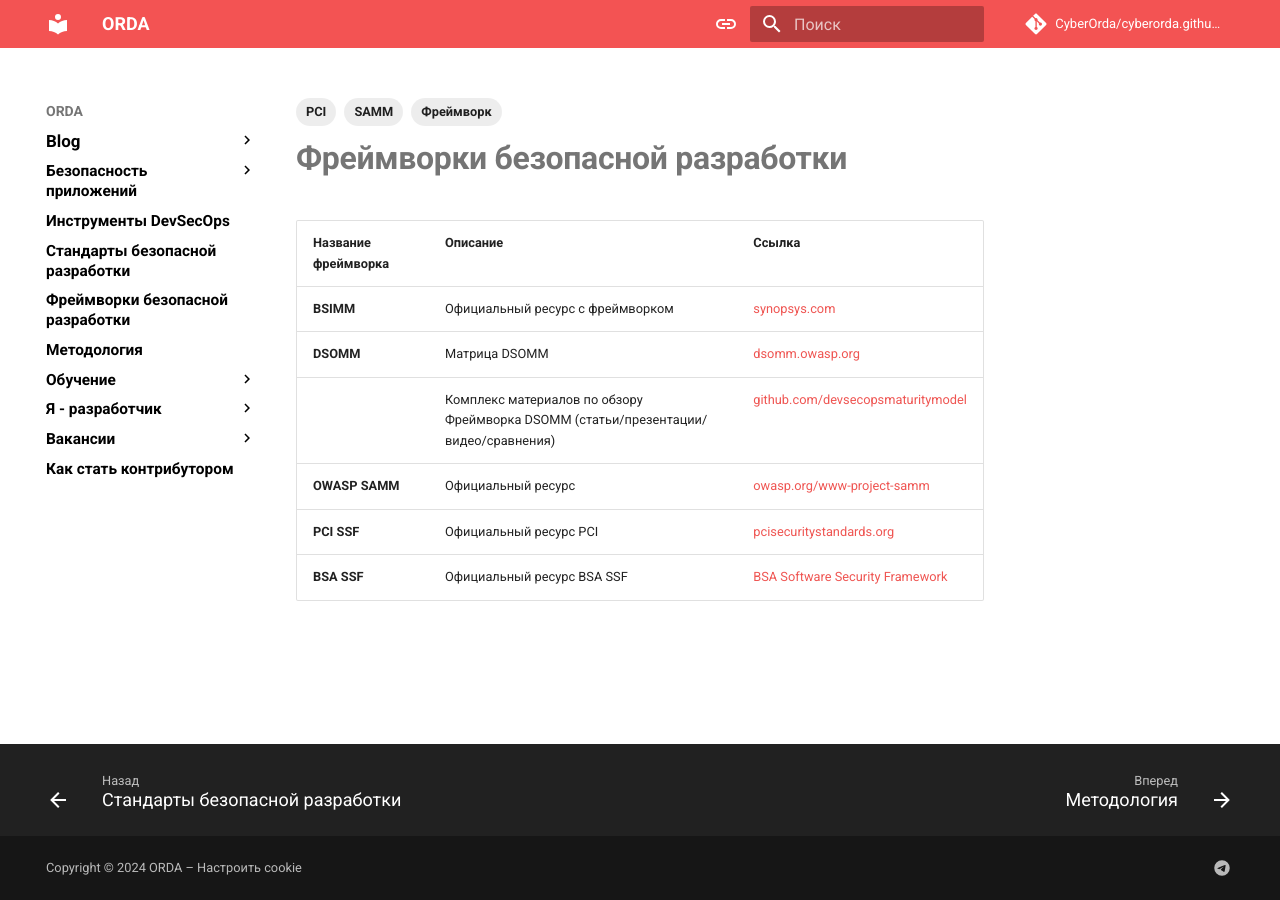
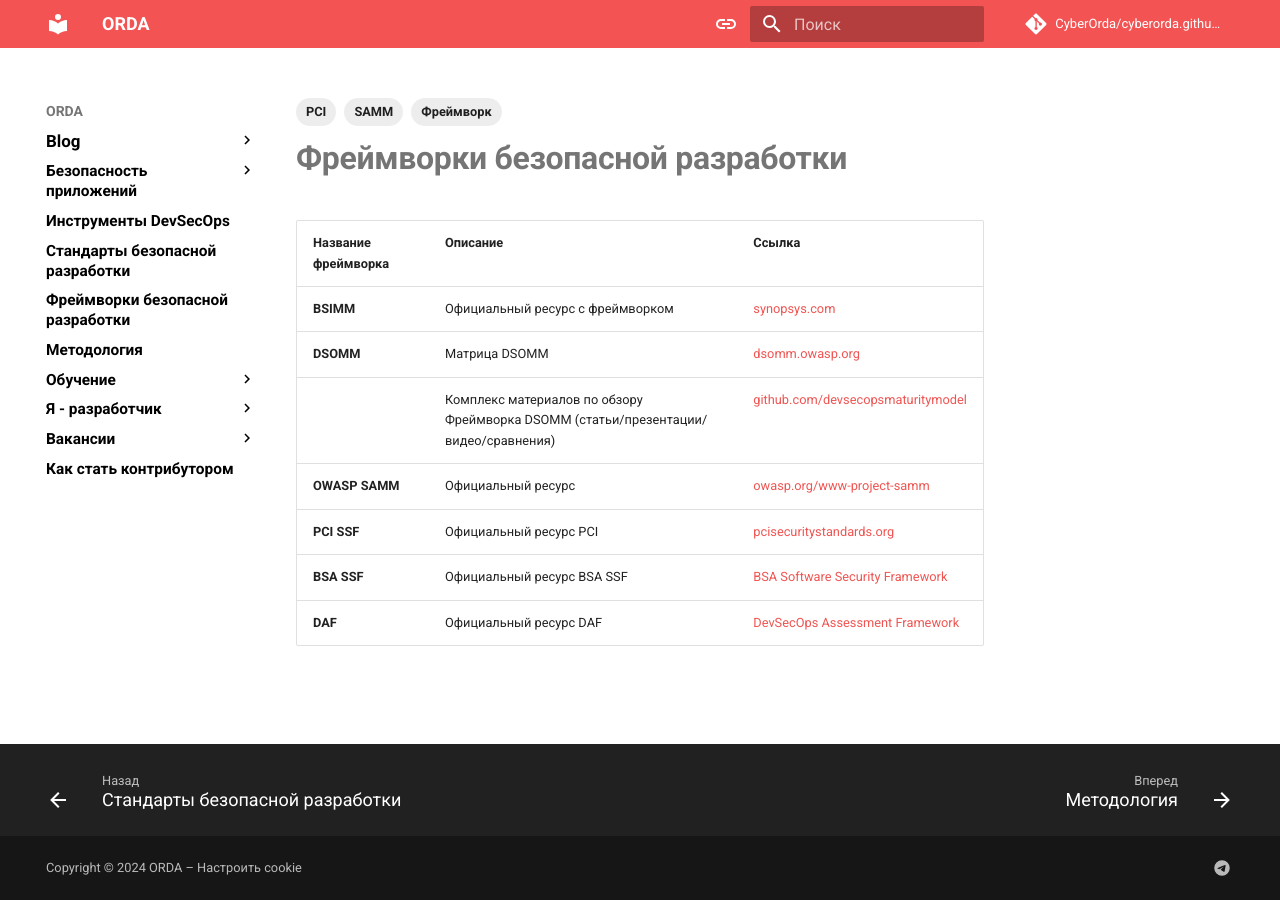
Before and after one commit to CyberOrda/cyberorda.github.io, an MkDocs documentation site: the page built from docs/frameworks.md, in a window 1280 px wide. Built offline with MkDocs 1.6.1 and Material for MkDocs 9.7.7, drawn with Linux system fonts in a browser that asks for light colours; comment, search, counter and statistics services are not loaded.

Commit message:
Add DAF to frameworks.md

```diff
--- a/docs/frameworks.md
+++ b/docs/frameworks.md
@@ -17,3 +17,4 @@
 | **OWASP SAMM** | Официальный ресурс | [owasp.org/www-project-samm](https://owasp.org/www-project-samm/) |
 | **PCI SSF** | Официальный ресурс PCI | [pcisecuritystandards.org](https://www.pcisecuritystandards.org/document_library/) |
 | **BSA SSF** | Официальный ресурс BSA SSF |[BSA Software Security Framework](https://www.bsa.org/files/reports/bsa_software_security_framework_web_final.pdf) |
+| **DAF** | Официальный ресурс DAF |[DevSecOps Assessment Framework](https://github.com/Jet-Security-Team/DevSecOps-Assessment-Framework) |
```
